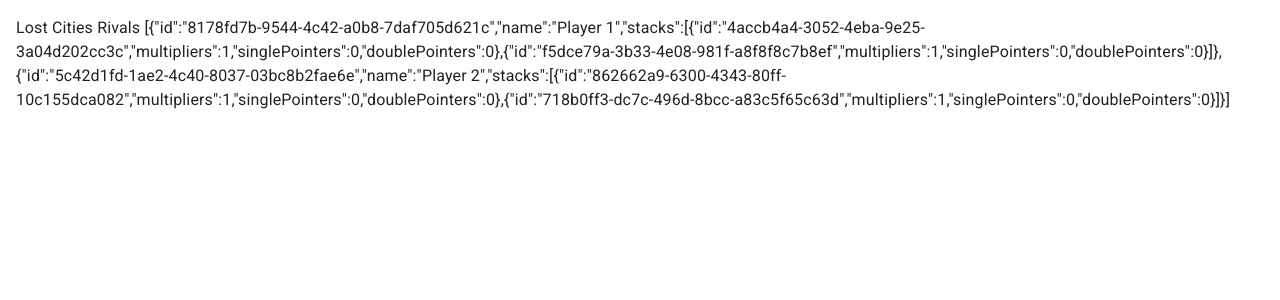
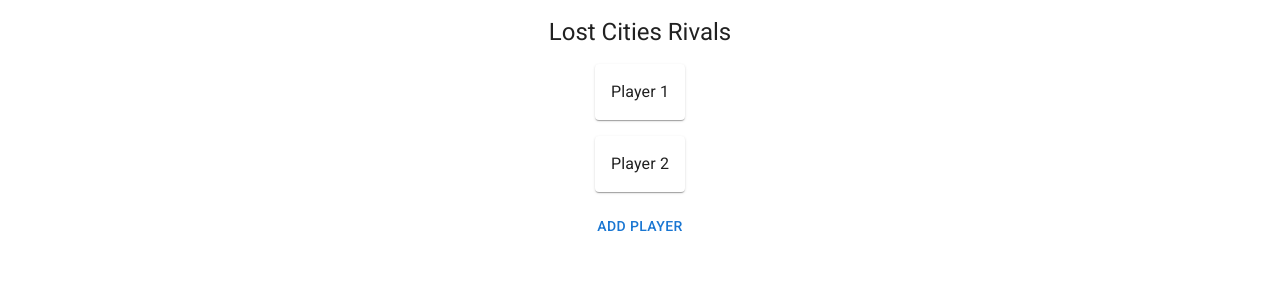
Before and after one commit to themetalfleece/board-game-scores, a React (Create React App) app: page /lost-cities-rivals in a window 1280 px wide. Shown: the top 300 px of the page. Built offline with nearby package versions, Linux system fonts and the light colour scheme.

Commit message:
render PlayerCard, AddPlayerButton in LostCitiesRivals

```diff
--- a/src/components/lostCitiesRivals/LostCitiesRivals.page.tsx
+++ b/src/components/lostCitiesRivals/LostCitiesRivals.page.tsx
@@ -1,11 +1,22 @@
+import { Stack, Typography } from "@mui/material";
+import { AddPlayerButton } from "./players/AddPlayerButton.component";
+import { PlayerCard } from "./players/PlayerCard.component";
 import { useSelector } from "./useSelector.hook";
 
 export const LostCitiesRivals: React.FC<{}> = () => {
   const state = useSelector();
 
+  const { players } = state;
+
   return (
-    <div>
-      Lost Cities Rivals {JSON.stringify(state.players)}
-    </div>
+    <Stack alignItems="center" spacing={2}>
+      <Typography variant="h5">Lost Cities Rivals</Typography>
+
+      {players.map((player) => (
+        <PlayerCard player={player} key={player.id} />
+      ))}
+
+      <AddPlayerButton />
+    </Stack>
   );
 };
```
